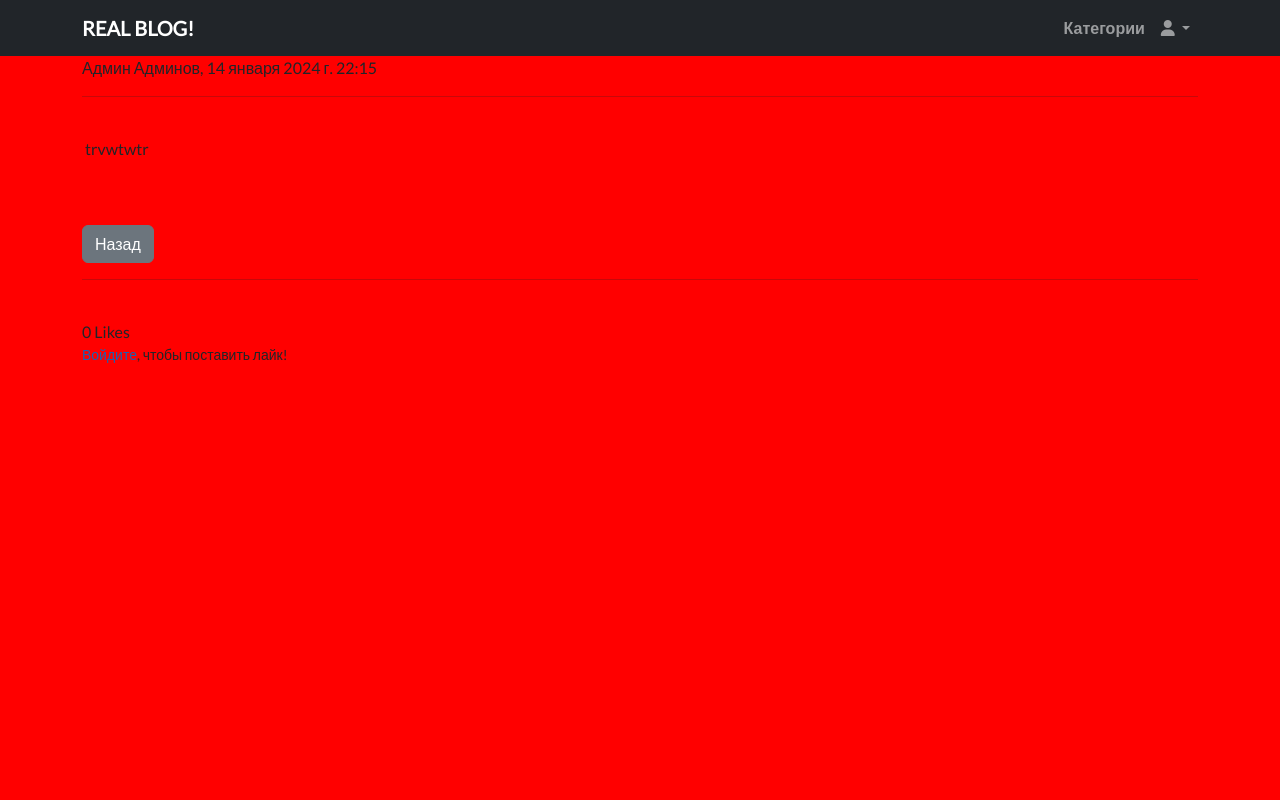
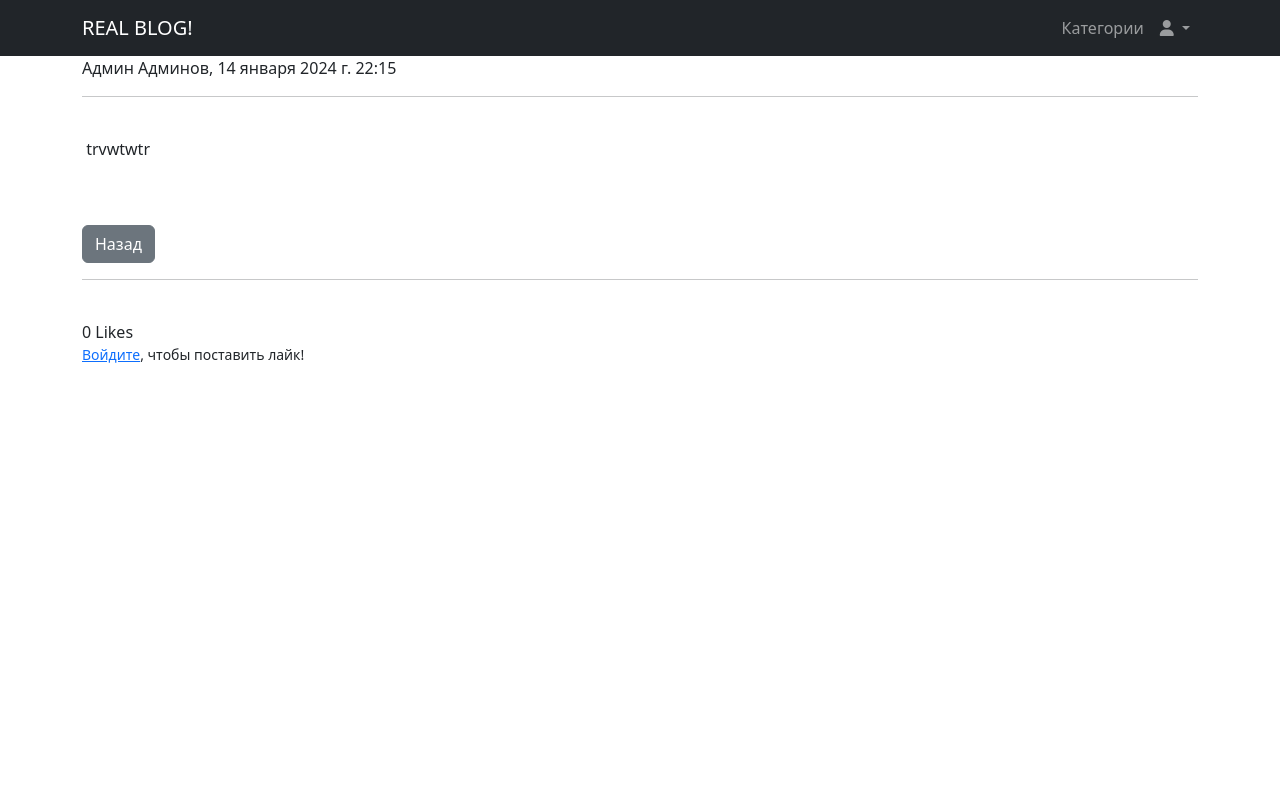
Before and after one commit to NickHa1den/some_project, a Django app: a page that uses templates/_base.html in a window 1280 px wide. Run offline with Django 5.2, Linux system fonts and the light colour scheme; data comes from the database, SQL or seed files in the repository; both versions use the stored data as it was after the commit; some libraries are stand-ins or nearby versions.

Commit message:
Add main.css

```diff
--- a/static/css/style.css
+++ /dev/null
@@ -1,38 +0,0 @@
-@import url('https://fonts.googleapis.com/css2?family=Lato&family=Raleway&display=swap');
-
-body {
-    background-color: red;
-    font-family: 'Lato', sans-serif;
-    font-size: 16px;
-    -webkit-font-smoothing: antialiased;
-    -webkit-overflow-scrolling: touch;
-}
-
-h1, h2, h3, h4, h5, h6 {
-    font-family: 'Raleway', sans-serif;
-}
-
-.centered {
-    text-align: center;
-}
-
-a {
-    color: #1c61b2;
-    text-decoration: none;
-}
-
-a:hover, a:focus {
-    color: #2a88d0;
-    text-decoration: none;
-}
-
-hr {
-    display: block;
-    height: 1px;
-    border: 0;
-    border-top: 1px solid;
-}
-
-.custom {
-    font-weight: 800;
-}
--- a/templates/_base.html
+++ b/templates/_base.html
@@ -10,7 +10,7 @@
           rel="stylesheet"
           integrity="sha384-T3c6CoIi6uLrA9TneNEoa7RxnatzjcDSCmG1MXxSR1GAsXEV/Dwwykc2MPK8M2HN"
           crossorigin="anonymous">
-    <link rel="stylesheet" type="text/css" href="{% static 'css/style.css' %}">
+    <link rel="stylesheet" type="text/css" href="{% static 'css/main.css' %}">
     <title>{% block title %}{% endblock %}</title>
 </head>
 <body>
--- a/templates/snippets/navbar.html
+++ b/templates/snippets/navbar.html
@@ -1,4 +1,4 @@
-<nav class="navbar navbar-expand-xl navbar-dark bg-dark custom fixed-top">
+<nav class="navbar navbar-expand-xl navbar-dark bg-dark fixed-top">
     <div class="container">
         <a class="navbar-brand" href="{% url 'blog:home' %}">REAL BLOG!</a>
         <button class="navbar-toggler" type="button" data-bs-toggle="collapse" data-bs-target="#navbarWithDropdown"
```
Also changed, not shown: db.sqlite3, media/images/756ac8864b07aaf0393073b2741213ad.jpeg (deleted), media/images/756ac8864b07aaf0393073b2741213ad_A6JyxOs.jpeg (deleted), media/images/756ac8864b07aaf0393073b2741213ad_CIyv2yn.jpeg (deleted), media/images/756ac8864b07aaf0393073b2741213ad_HsHwqP4.jpeg (deleted), media/images/756ac8864b07aaf0393073b2741213ad_Onap2ww.jpeg (deleted), media/images/756ac8864b07aaf0393073b2741213ad_kHjNQUr.jpeg (deleted).
